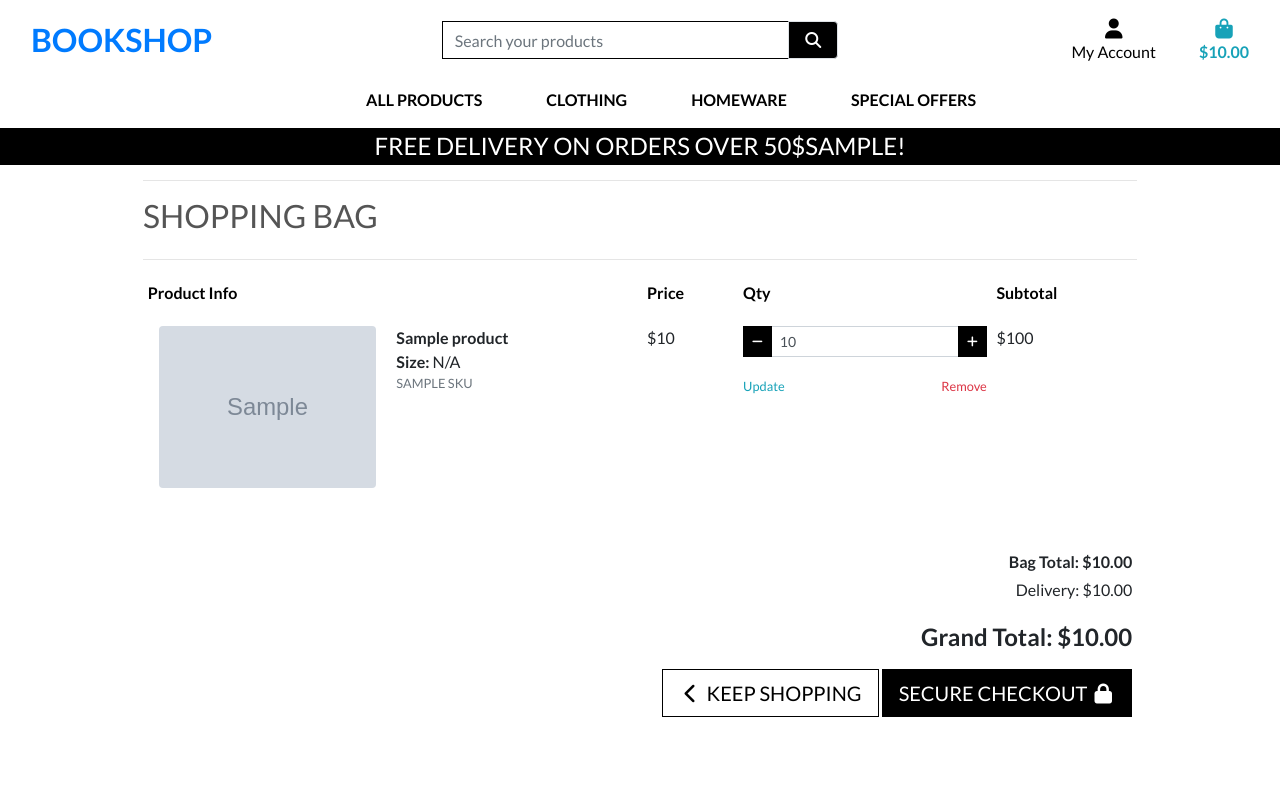
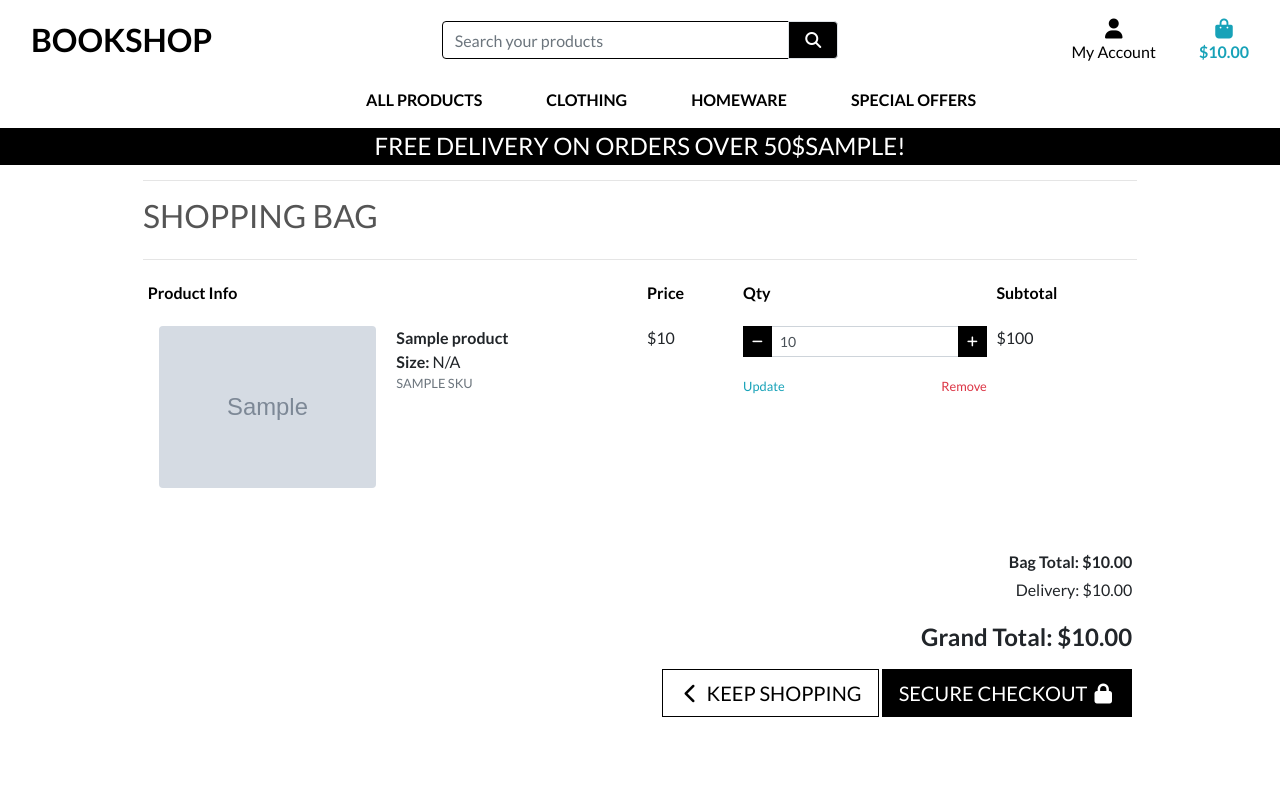
Before and after one commit to MalleNur/project-milestone4, a Django app: template bag/templates/bag/bag.html in a window 1280 px wide. Run offline with Django 3.2, Linux system fonts and the light colour scheme; the template is opened without the code that fills it: most values are stand-ins (such as "Sample title", 1, 10 or a date in 2020); grey boxes marked "Sample" are stand-in pictures; some libraries are stand-ins or nearby versions.

Commit message:
Changes in base.html, h2, input and div

```diff
--- a/templates/base.html
+++ b/templates/base.html
@@ -51,14 +51,14 @@
         <div id="topnav" class="row bg-white pt-lg-2 d-none d-lg-flex">
             <div class="col-12 col-lg-4 my-auto py-1 py-lg-0 text-center text-lg-left">
                 <a href="{% url 'home' %}" class="nav-link main-logo-link">
-                    <h2 class="logo-font text-green my-0"><strong>BookShop</strong></h2>
+                    <h2 class="logo-font text-black my-0"><strong>BookShop</strong></h2>
                 </a>
             </div>
             <!-- Search bar -->
             <div class="col-12 col-lg-4 my-auto py-1 py-lg-0 text-center text-lg-left">
                 <form method="GET" action="{% url 'products' %}">
                     <div class="input-group w-100">
-                        <input class="form-control border border-black rounded-0" type="text" name="q" placeholder="Search your products">
+                        <input class="form-control border border-black rounded-4" type="text" name="q" placeholder="Search your products">
                         <div class="input-group-append">
                             <button class="form-control btn btn-black border border-green rounded-5" type="submit">
                                 <span class="icon">
```
